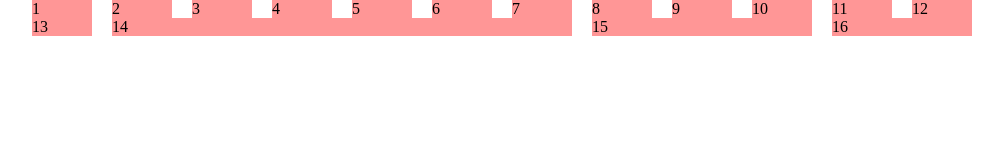
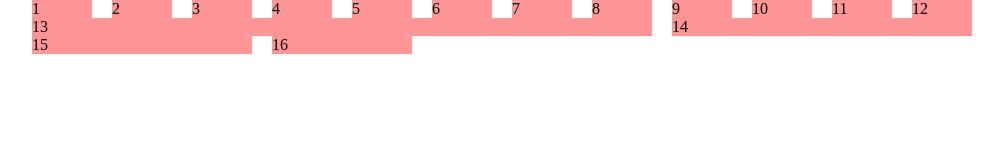
Before and after one commit to Gitthuma/legacy-layout-simple-fixed-width-grid, a plain HTML site: page index.html in a window 1280 px wide. Shown: the whole page, without its empty margins (138-1141 px from the left). Drawn offline with Linux system fonts and the light colour scheme.

Commit message:
Adjusted span values in the index.html to mimic grid behaviour using legacy methods

```diff
--- a/index.html
+++ b/index.html
@@ -24,8 +24,8 @@
             <div class="col">12</div>
         </div>
         <div class="row">
-            <div class="col span1">13</div>
-            <div class="col span6">14</div>
+            <div class="col span8">13</div>
+            <div class="col span4">14</div>
             <div class="col span3">15</div>
             <div class="col span2">16</div>
         </div>
```
